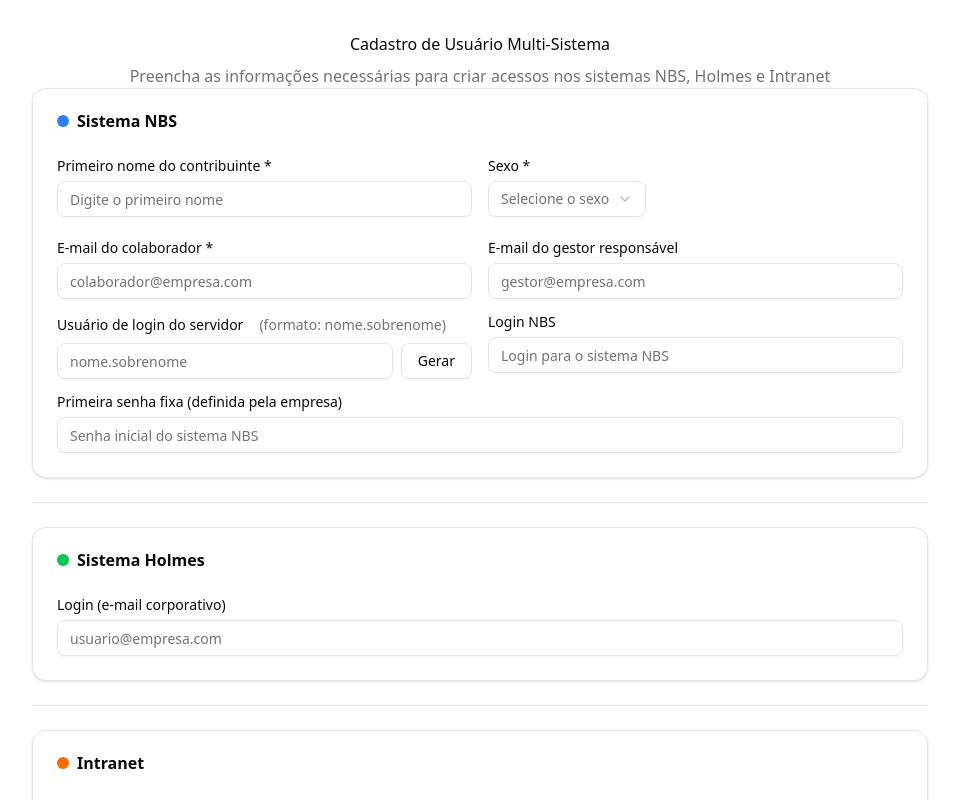
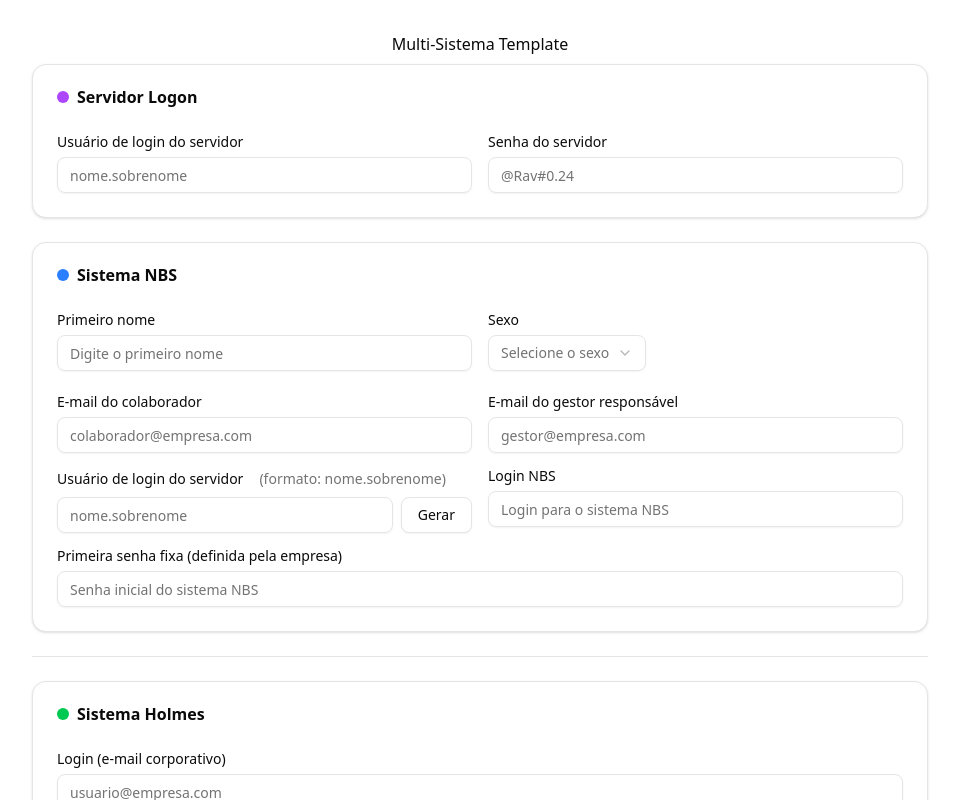
Before and after one commit to DEVeltonrenan/Template-multy-sistema, a React (Vite) app in the folder Frontend/: page / in a window 1280 px wide. Shown: the top 800 px of the page, without its empty margins (160-1119 px from the left). Built offline with nearby package versions, Linux system fonts and the light colour scheme.

Commit message:
fix: ajuste em formulario

```diff
--- a/Frontend/src/App.jsx
+++ b/Frontend/src/App.jsx
@@ -1,5 +1,5 @@
 
-import MeuComponente from "./components/formulary"
+import MeuComponente from "./components/ui/formulary"
 
 
 export default function App() {
@@ -8,14 +8,11 @@ export default function App() {
       <div className="container mx-auto py-8 px-4">
         <div className="max-w-4xl mx-auto">
           <div className="mb-8 text-center">
-            <h1 className="mb-2">Cadastro de Usuário Multi-Sistema</h1>
-            <p className="text-muted-foreground">
-              Preencha as informações necessárias para criar acessos nos sistemas NBS, Holmes e Intranet
-            </p>
-             <MeuComponente
-        titulo="Olá, mundo!"
-        descricao="Este é um componente boilerplate em React."
-      />
+            <h1 className="mb-2">Multi-Sistema Template</h1>
+
+            <MeuComponente
+
+            />
           </div>
         </div>
       </div>
--- a/Frontend/src/components/formulary.jsx
+++ b/Frontend/src/components/ui/formulary.jsx
@@ -1,18 +1,50 @@
 
 import React from "react";
-import { Card, CardContent, CardHeader, CardTitle } from "./ui/card"
-import { Label } from "./ui/label"
-import { Input } from "./ui/input"
-import { Select, SelectContent, SelectItem, SelectTrigger, SelectValue } from "./ui/select"
-import { Button } from "./ui/button"
-import { Separator } from "./ui/separator"
+import { Card, CardContent, CardHeader, CardTitle } from "./card"
+import { Label } from "./label"
+import { Input } from "./input"
+import { Select, SelectContent, SelectItem, SelectTrigger, SelectValue } from "./select"
+import { Button } from "./button"
+import { Separator } from "./separator"
 
-export default function MeuComponente({ titulo, descricao }) {
+
+export default function MeuComponente({ }) {
   // Aqui você pode adicionar hooks ou funções
   // Ex: const [state, setState] = useState('');
 
   return (
       <form  className="space-y-6">
+        {/*Servidor Logon*/}
+        <Card>
+          <CardHeader>
+            <CardTitle className="flex items-center gap-2">
+              <div className="w-3 h-3 rounded-full bg-purple-500"></div>
+              Servidor Logon
+            </CardTitle>
+          </CardHeader>
+          <CardContent className="space-y-4">
+            <div className="grid grid-cols-1 md:grid-cols-2 gap-4">
+              <div className="space-y-2">
+                <Label htmlFor="serverLogin">Usuário de login do servidor</Label>
+                <Input
+                  id="serverLogin"
+                  onChange={(e) => console.log('serverLogin', e.target.value)}
+                  placeholder="nome.sobrenome"
+                />
+              </div>
+              <div className="space-y-2">
+                <Label htmlFor="serverPassword">Senha do servidor</Label>
+                <Input
+                  id="serverPassword"
+                  type="password"
+                  onChange={(e) => console.log('serverPassword', e.target.value)}
+                  placeholder="@Rav#0.24"
+                />
+              </div>
+            </div>
+          </CardContent>
+        </Card>
+
       {/* Sistema NBS */}
       <Card>
         <CardHeader>
@@ -24,7 +56,7 @@ export default function MeuComponente({ titulo, descricao }) {
         <CardContent className="space-y-4">
           <div className="grid grid-cols-1 md:grid-cols-2 gap-4">
             <div className="space-y-2">
-              <Label htmlFor="firstName">Primeiro nome do contribuinte *</Label>
+              <Label htmlFor="firstName">Primeiro nome</Label>
               <Input
                 id="firstName"
 
@@ -34,8 +66,9 @@ export default function MeuComponente({ titulo, descricao }) {
               />
             </div>
 
+
             <div className="space-y-2">
-              <Label htmlFor="gender">Sexo *</Label>
+              <Label htmlFor="gender">Sexo </Label>
               <Select onValueChange={(value) => console.log('gender', value)}>
                 <SelectTrigger>
                   <SelectValue placeholder="Selecione o sexo" />
@@ -50,7 +83,7 @@ export default function MeuComponente({ titulo, descricao }) {
 
           <div className="grid grid-cols-1 md:grid-cols-2 gap-4">
             <div className="space-y-2">
-              <Label htmlFor="employeeEmail">E-mail do colaborador *</Label>
+              <Label htmlFor="employeeEmail">E-mail do colaborador </Label>
               <Input
                 id="employeeEmail"
                 type="email"
@@ -108,8 +141,9 @@ export default function MeuComponente({ titulo, descricao }) {
               placeholder="Senha inicial do sistema NBS"
             />
           </div>
-        </CardContent>
+      </CardContent>
       </Card>
+
 
       <Separator />
 
```
